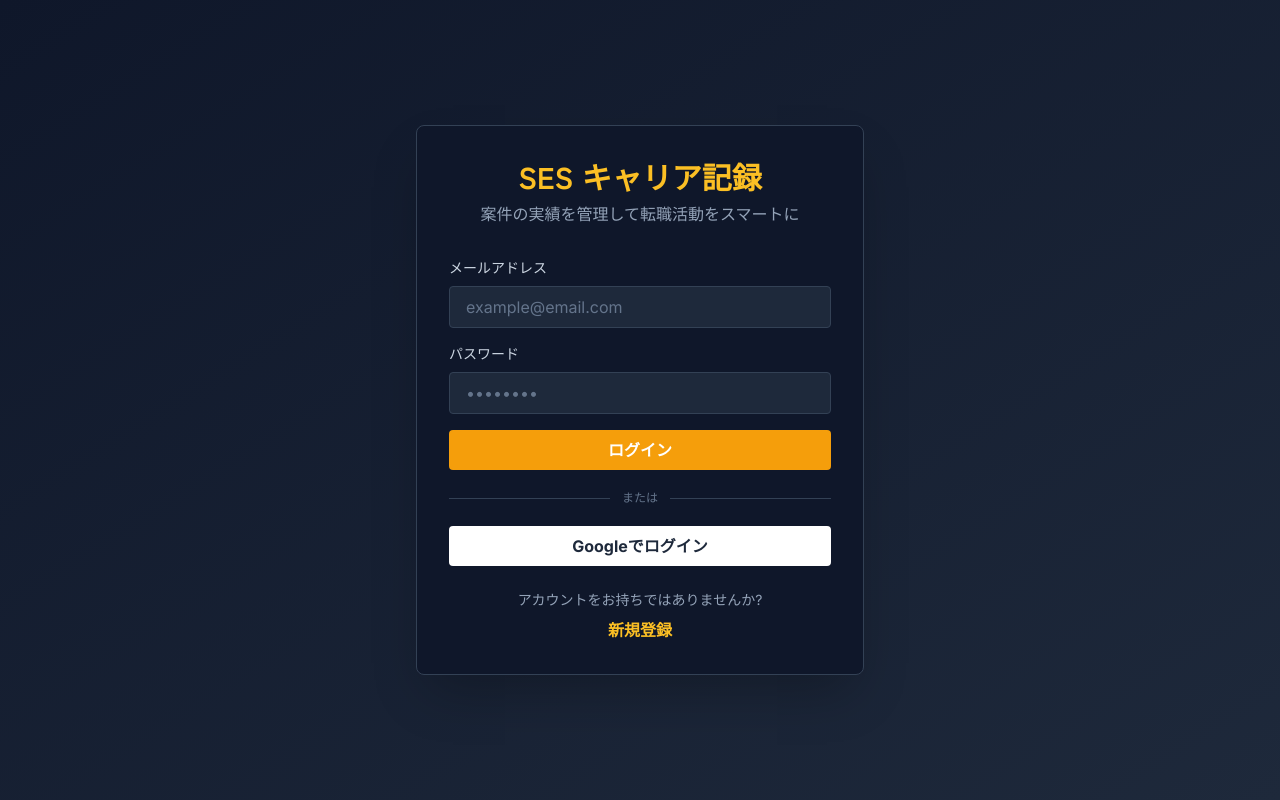
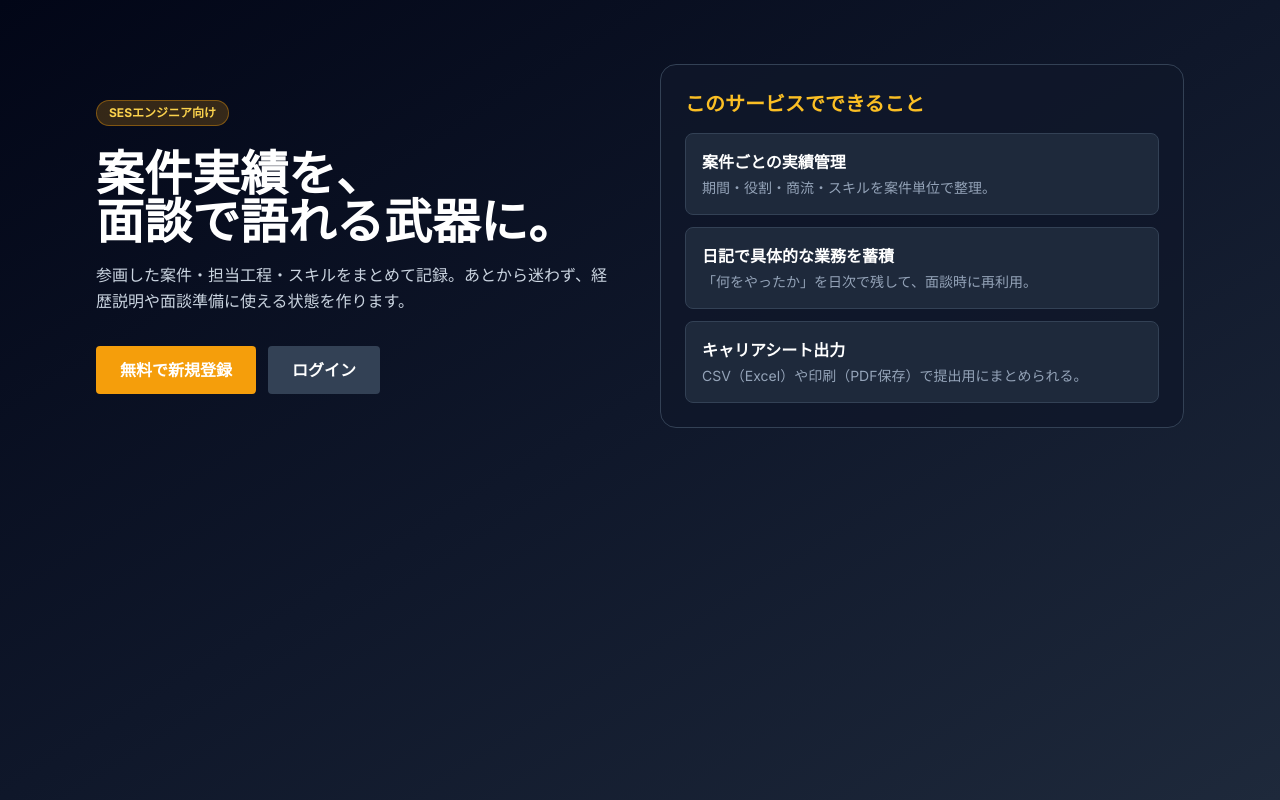
Before and after one commit to ysdev421/ses-portfolio-app, a React (Create React App) app: page / in a window 1280 px wide. Built offline with nearby package versions, Linux system fonts and the light colour scheme; no server answers.

Commit message:
LP新規作成

```diff
--- a/src/App.js
+++ b/src/App.js
@@ -3,6 +3,7 @@ import { useEffect, useState } from 'react';
 import { auth } from './firebaseConfig';
 import { onAuthStateChanged, signOut } from 'firebase/auth';
 import AuthPage from './pages/AuthPage';
+import LandingPage from './pages/LandingPage';
 import Dashboard from './pages/Dashboard';
 import CareerSheet from './pages/CareerSheet';
 import ProjectForm from './components/ProjectForm';
@@ -15,6 +16,7 @@ function App() {
   const [currentPage, setCurrentPage] = useState('dashboard');
   const [refreshKey, setRefreshKey] = useState(0);
   const [selectedProject, setSelectedProject] = useState(null);
+  const [authMode, setAuthMode] = useState(null);
 
   useEffect(() => {
     const unsubscribe = onAuthStateChanged(auth, (currentUser) => {
@@ -28,6 +30,7 @@ function App() {
     try {
       await signOut(auth);
       setUser(null);
+      setAuthMode(null);
     } catch (error) {
       console.error('ログアウトエラー:', error);
     }
@@ -64,7 +67,21 @@ function App() {
   }
 
   if (!user) {
-    return <AuthPage />;
+    if (!authMode) {
+      return (
+        <LandingPage
+          onStartSignup={() => setAuthMode('signup')}
+          onStartLogin={() => setAuthMode('login')}
+        />
+      );
+    }
+
+    return (
+      <AuthPage
+        initialMode={authMode}
+        onBack={() => setAuthMode(null)}
+      />
+    );
   }
 
   return (
--- a/src/pages/AuthPage.jsx
+++ b/src/pages/AuthPage.jsx
@@ -1,18 +1,26 @@
-import { useState } from 'react';
+import { useEffect, useState } from 'react';
 import { auth } from '../firebaseConfig';
 import {
   createUserWithEmailAndPassword,
   signInWithEmailAndPassword,
   GoogleAuthProvider,
   signInWithPopup,
+  signInWithRedirect,
 } from 'firebase/auth';
 
-export default function AuthPage() {
-  const [isLogin, setIsLogin] = useState(true);
+export default function AuthPage({ initialMode = 'login', onBack }) {
+  const [isLogin, setIsLogin] = useState(initialMode !== 'signup');
   const [email, setEmail] = useState('');
   const [password, setPassword] = useState('');
   const [error, setError] = useState('');
   const [loading, setLoading] = useState(false);
+
+  useEffect(() => {
+    setIsLogin(initialMode !== 'signup');
+    setError('');
+    setEmail('');
+    setPassword('');
+  }, [initialMode]);
 
   const handleAuth = async (e) => {
     e.preventDefault();
@@ -39,7 +47,17 @@ export default function AuthPage() {
       const provider = new GoogleAuthProvider();
       await signInWithPopup(auth, provider);
     } catch (err) {
-      setError(err.message);
+      if (err?.code === 'auth/popup-blocked' || err?.code === 'auth/cancelled-popup-request') {
+        try {
+          const provider = new GoogleAuthProvider();
+          await signInWithRedirect(auth, provider);
+          return;
+        } catch (redirectErr) {
+          setError(redirectErr.message);
+        }
+      } else {
+        setError(err.message);
+      }
     } finally {
       setLoading(false);
     }
@@ -48,6 +66,14 @@ export default function AuthPage() {
   return (
     <div className="min-h-screen bg-gradient-to-br from-slate-900 to-slate-800 flex items-center justify-center px-4">
       <div className="bg-slate-900 rounded-lg shadow-2xl p-8 max-w-md w-full border border-slate-700">
+        {onBack && (
+          <button
+            onClick={onBack}
+            className="text-slate-400 hover:text-white text-sm mb-4 transition-colors"
+          >
+            ← サービス紹介へ戻る
+          </button>
+        )}
         <h1 className="text-3xl font-serif font-bold text-amber-400 mb-2 text-center">SES キャリア記録</h1>
         <p className="text-slate-400 text-center mb-8">案件の実績を管理して転職活動をスマートに</p>
 
--- a/src/pages/Dashboard.jsx
+++ b/src/pages/Dashboard.jsx
@@ -146,6 +146,21 @@ export default function Dashboard({ user, onNavigate }) {
       {error && (
         <div className="bg-red-700/20 border border-red-600 text-red-200 rounded p-3 mb-6">
           {error}
+        </div>
+      )}
+
+      {stats.totalProjects === 0 && (
+        <div className="bg-amber-500/10 border border-amber-500/40 rounded-lg p-6 mb-8">
+          <p className="text-amber-300 font-semibold text-lg">最初に案件を1件登録しましょう</p>
+          <p className="text-slate-300 text-sm mt-2">
+            参画期間・役割・スキルを入れると、経験年数やキャリアシートが自動で整理されます。
+          </p>
+          <button
+            onClick={() => onNavigate('add-project')}
+            className="mt-4 bg-amber-500 hover:bg-amber-600 text-white font-bold px-5 py-2 rounded transition-colors"
+          >
+            最初の案件を登録する
+          </button>
         </div>
       )}
 
--- /dev/null
+++ b/src/pages/LandingPage.jsx
@@ -0,0 +1,54 @@
+export default function LandingPage({ onStartSignup, onStartLogin }) {
+  return (
+    <div className="min-h-screen bg-gradient-to-br from-slate-950 via-slate-900 to-slate-800 text-white">
+      <main className="max-w-6xl mx-auto px-4 py-16 sm:px-6 lg:px-8">
+        <section className="grid grid-cols-1 lg:grid-cols-2 gap-10 items-center">
+          <div>
+            <p className="inline-block bg-amber-500/20 text-amber-300 text-xs font-bold px-3 py-1 rounded-full border border-amber-500/40 mb-5">
+              SESエンジニア向け
+            </p>
+            <h1 className="text-4xl sm:text-5xl font-serif font-bold leading-tight">
+              案件実績を、<br />
+              面談で語れる武器に。
+            </h1>
+            <p className="text-slate-300 mt-5 leading-relaxed">
+              参画した案件・担当工程・スキルをまとめて記録。あとから迷わず、経歴説明や面談準備に使える状態を作ります。
+            </p>
+            <div className="flex flex-wrap gap-3 mt-8">
+              <button
+                onClick={onStartSignup}
+                className="bg-amber-500 hover:bg-amber-600 text-white font-bold px-6 py-3 rounded transition-colors"
+              >
+                無料で新規登録
+              </button>
+              <button
+                onClick={onStartLogin}
+                className="bg-slate-700 hover:bg-slate-600 text-white font-bold px-6 py-3 rounded transition-colors"
+              >
+                ログイン
+              </button>
+            </div>
+          </div>
+
+          <div className="bg-slate-900/80 border border-slate-700 rounded-2xl p-6">
+            <h2 className="text-xl font-serif font-bold text-amber-400 mb-4">このサービスでできること</h2>
+            <div className="space-y-3">
+              <div className="bg-slate-800 border border-slate-700 rounded-lg p-4">
+                <p className="font-semibold">案件ごとの実績管理</p>
+                <p className="text-slate-400 text-sm mt-1">期間・役割・商流・スキルを案件単位で整理。</p>
+              </div>
+              <div className="bg-slate-800 border border-slate-700 rounded-lg p-4">
+                <p className="font-semibold">日記で具体的な業務を蓄積</p>
+                <p className="text-slate-400 text-sm mt-1">「何をやったか」を日次で残して、面談時に再利用。</p>
+              </div>
+              <div className="bg-slate-800 border border-slate-700 rounded-lg p-4">
+                <p className="font-semibold">キャリアシート出力</p>
+                <p className="text-slate-400 text-sm mt-1">CSV（Excel）や印刷（PDF保存）で提出用にまとめられる。</p>
+              </div>
+            </div>
+          </div>
+        </section>
+      </main>
+    </div>
+  );
+}
```
Also changed, not shown: 11 other files (tests, documents, lock files or other folders).
